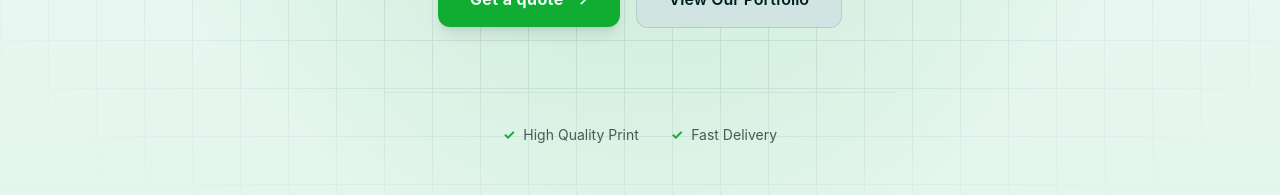
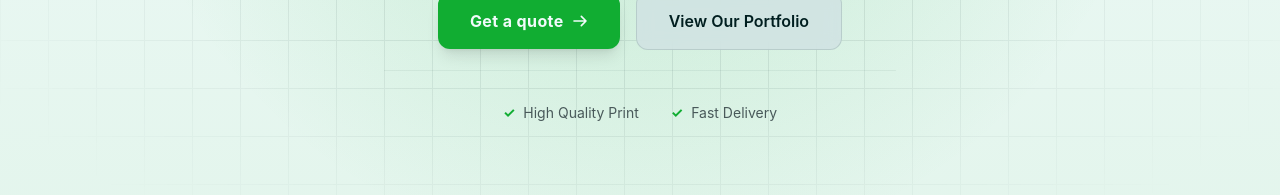
Before and after one commit to asateer-green/Asateer-Khadraa, a React (Vite) app: page / in a window 1280 px wide. Shown: the part 552-747 px from the top of the page. Built offline with nearby package versions, Linux system fonts and the light colour scheme; no server answers; the database is empty.

Commit message:
update hero style

```diff
--- a/src/features/website/home/components/Hero.tsx
+++ b/src/features/website/home/components/Hero.tsx
@@ -111,7 +111,7 @@ export function Hero() {
         </div>
 
         {/* نقاط إثبات الثقة (Trust Indicators) */}
-        <div className="mt-16 pt-8 border-t border-(--color-border)/50 w-full max-w-lg flex items-center justify-center gap-8 text-xs md:text-sm text-(--color-muted-foreground)">
+        <div className="mt-5 pt-8 border-t border-(--color-border)/50 w-full max-w-lg flex items-center justify-center gap-8 text-xs md:text-sm text-(--color-muted-foreground)">
           <div className="flex items-center gap-2">
             <span className="text-(--color-primary) font-bold">✓</span>
             <span>{isAr ? "جودة طباعة عالية" : "High Quality Print"}</span>
```
